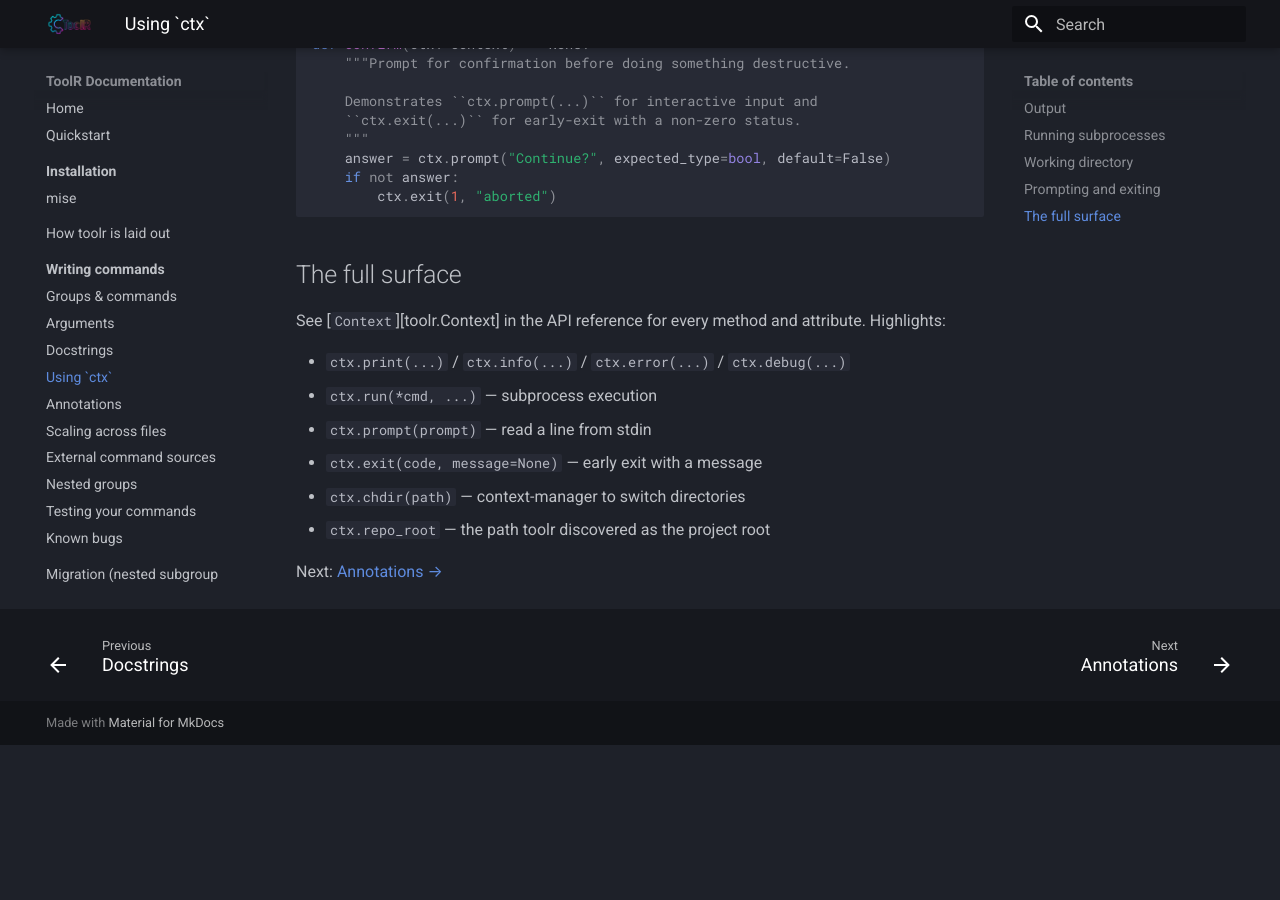
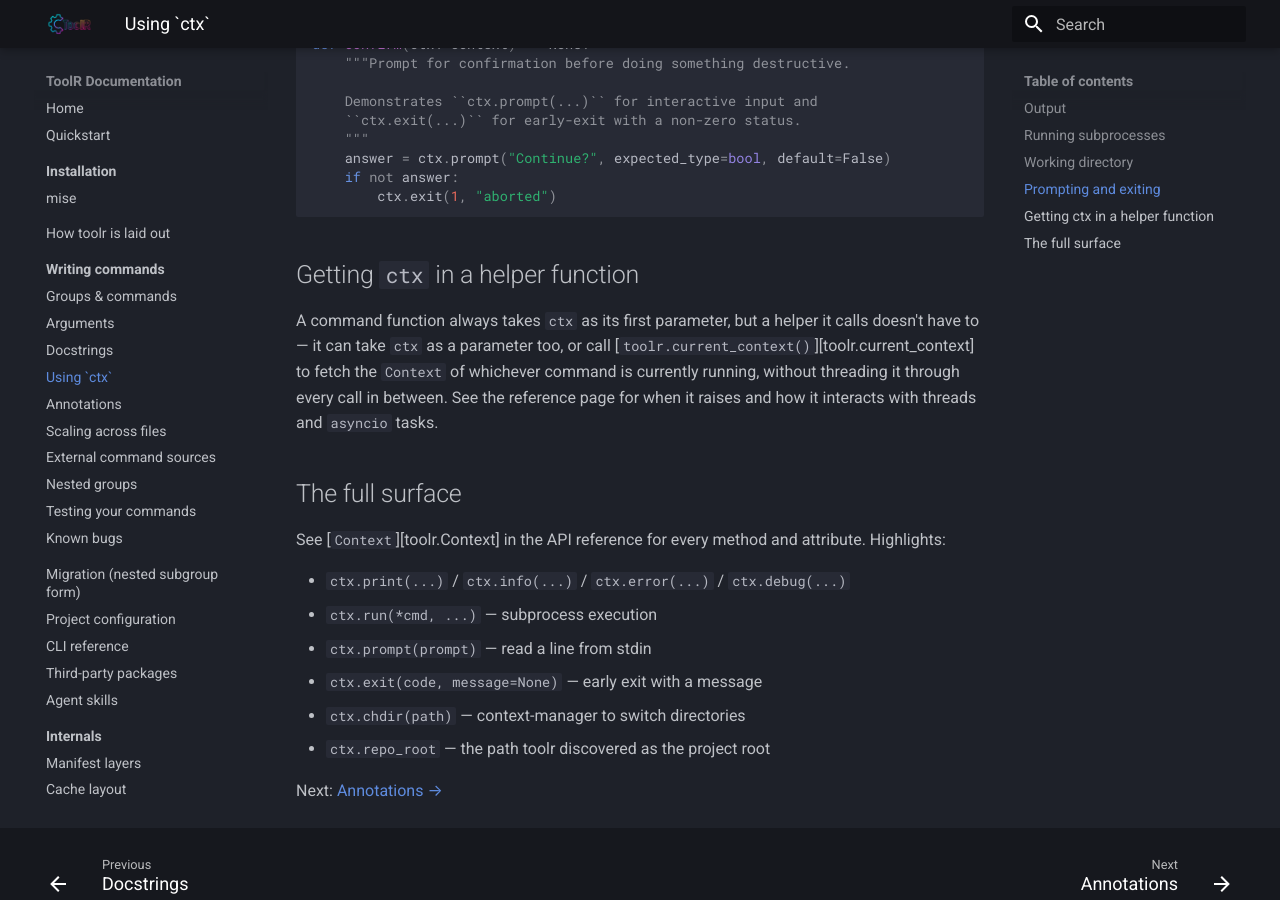
Before and after one commit to s0undt3ch/ToolR, an MkDocs documentation site: the page built from docs/writing-commands/context.md, in a window 1280 px wide and 900 px high, scrolled down 2005 px. Built offline with MkDocs 1.6.1 and Material for MkDocs 9.7.7, drawn with Linux system fonts in a browser that asks for light colours; before the commit the page ends 2750 px from its top, so only the background shows below that.

Commit message:
docs(reference): add current_context to the mkdocs site
- docs/reference/current_context.md: mkdocstrings page, same pattern as
  context.md.
- Nav entry in mkdocs.yml's API reference section.
- Bullet in docs/reference/index.md's public-API list.
- Short 'Getting ctx in a helper function' section in
  docs/writing-commands/context.md pointing at the reference page.

Co-Authored-By: Claude Sonnet 5 <noreply@anthropic.com>

````diff
--- a/docs/writing-commands/context.md
+++ b/docs/writing-commands/context.md
@@ -74,6 +74,15 @@ exception traceback.
 --8<-- "docs/writing-commands/files/example.py:48:58"
 ```
 
+## Getting `ctx` in a helper function
+
+A command function always takes `ctx` as its first parameter, but a
+helper it calls doesn't have to — it can take `ctx` as a parameter too,
+or call [`toolr.current_context()`][toolr.current_context] to fetch the
+`Context` of whichever command is currently running, without threading
+it through every call in between. See the reference page for when it
+raises and how it interacts with threads and `asyncio` tasks.
+
 ## The full surface
 
 See [`Context`][toolr.Context] in the API reference for every method
--- a/mkdocs.yml
+++ b/mkdocs.yml
@@ -64,6 +64,7 @@ nav:
   - API reference:
     - Overview: reference/index.md
     - Context: reference/context.md
+    - current_context: reference/current_context.md
     - command_group: reference/command_group.md
     - command: reference/command.md
     - arg: reference/arg.md
````
Also changed, not shown: docs/reference/current_context.md (added, +3 -0 lines), docs/reference/index.md (+2 -0 lines).
